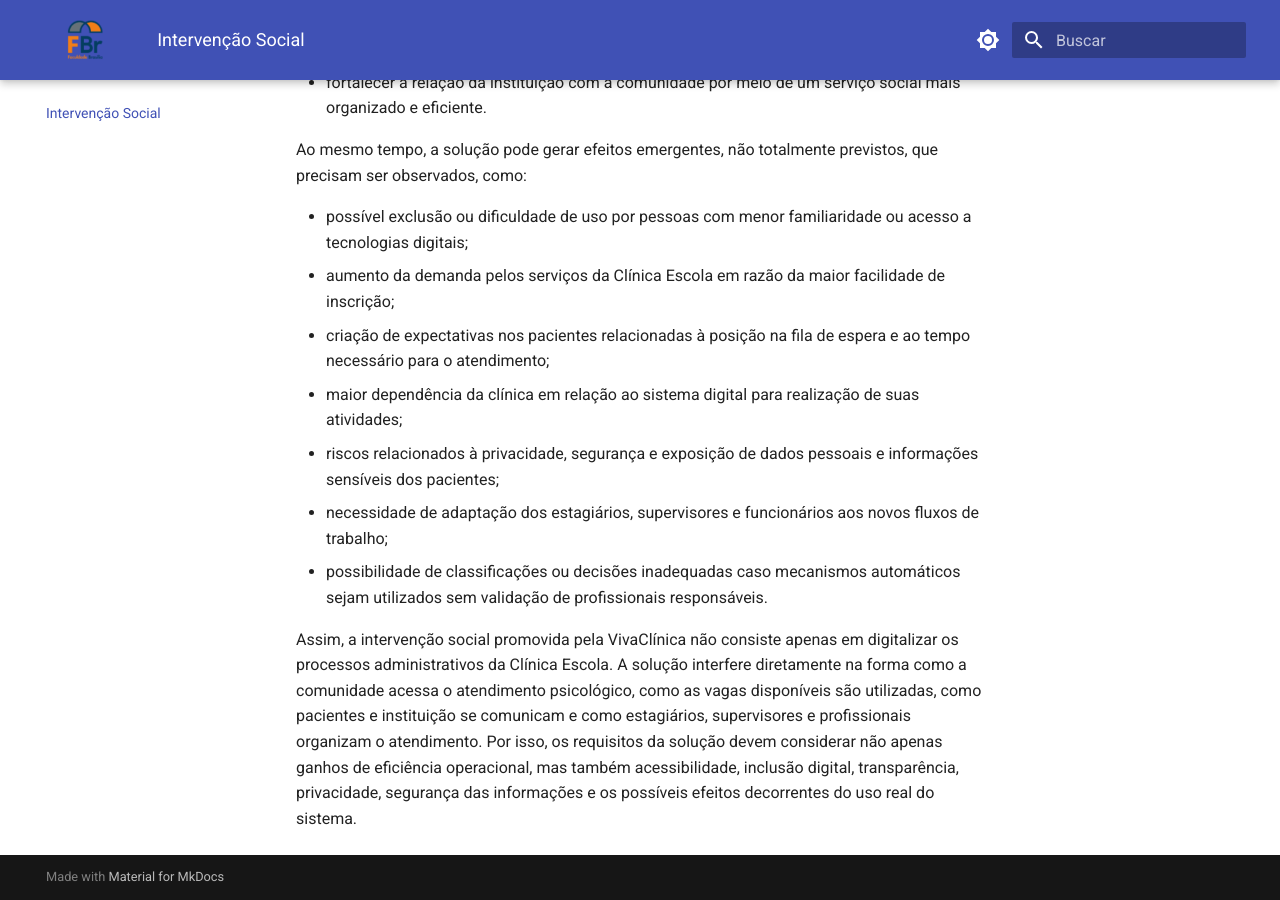
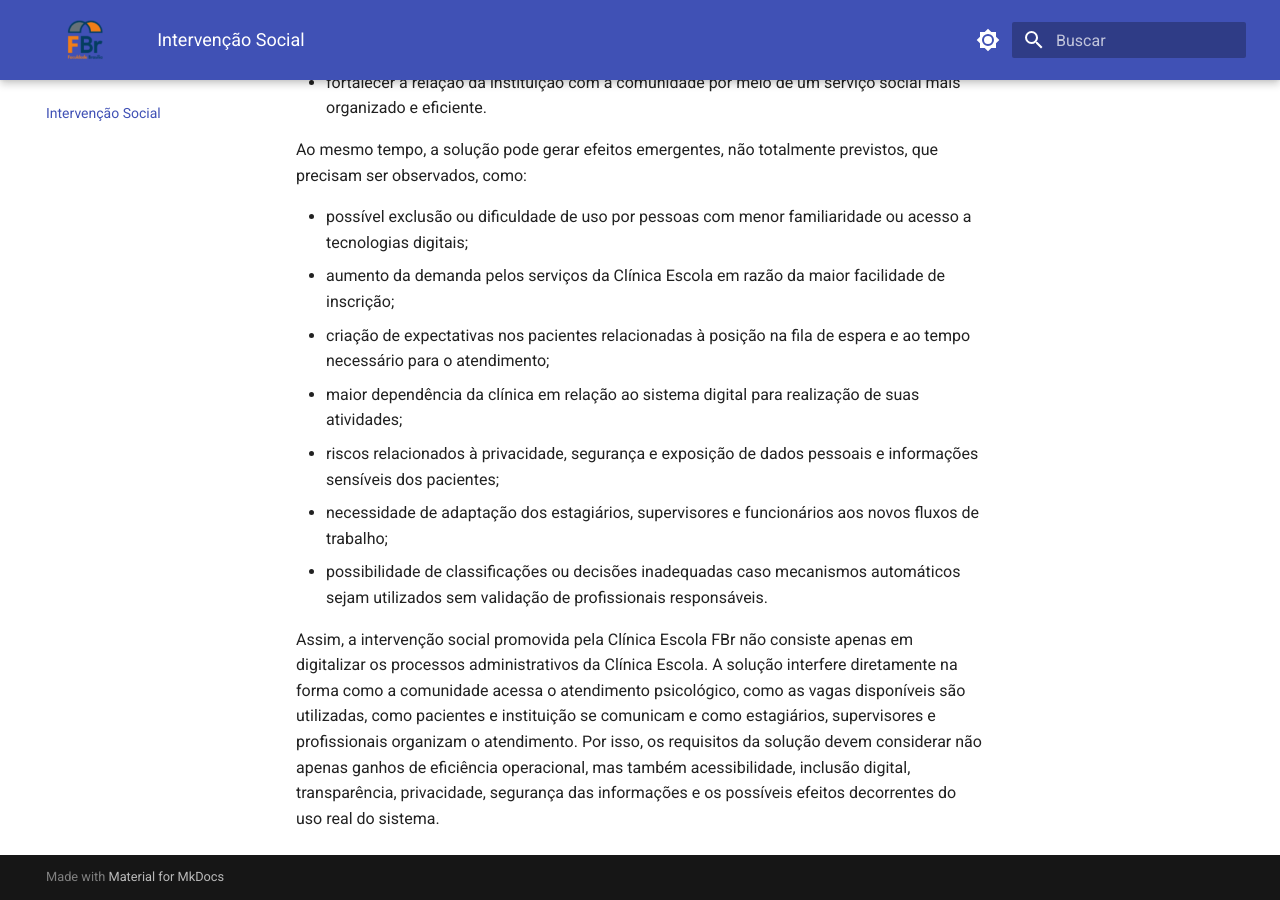
Before and after one commit to mdsreq-fga-unb/REQ-2026.2-T02-ClinicaEscolaFBr, an MkDocs documentation site: the page built from docs/intervencao-social.md, in a window 1280 px wide and 900 px high, scrolled down 772 px. Built offline with MkDocs 1.6.1 and Material for MkDocs 9.7.7, drawn with Linux system fonts in a browser that asks for light colours; some of the changed text lies outside the part shown.

Commit message:
docs: alteração do nome VivaClinica no ponto 3

```diff
--- a/docs/intervencao-social.md
+++ b/docs/intervencao-social.md
@@ -1,6 +1,6 @@
 # 3. Intervenção Social
 
-A solução VivaClínica tende a produzir uma intervenção social voltada à melhoria do acesso e da organização dos serviços de atendimento psicológico oferecidos pela Clínica Escola da FBr à comunidade, especialmente para pessoas que dependem desse serviço como alternativa de atendimento psicológico acessível. A solução também deverá modificar os fluxos de trabalho da clínica, tornando mais organizada a relação entre pacientes, estagiários, supervisores, coordenação e secretaria.
+A solução tende a produzir uma intervenção social voltada à melhoria do acesso e da organização dos serviços de atendimento psicológico oferecidos pela Clínica Escola da FBr à comunidade, especialmente para pessoas que dependem desse serviço como alternativa de atendimento psicológico acessível. A solução também deverá modificar os fluxos de trabalho da clínica, tornando mais organizada a relação entre pacientes, estagiários, supervisores, coordenação e secretaria.
 
 Entre os impactos pretendidos, destacam-se:
 
@@ -24,4 +24,4 @@ Ao mesmo tempo, a solução pode gerar efeitos emergentes, não totalmente previ
 - necessidade de adaptação dos estagiários, supervisores e funcionários aos novos fluxos de trabalho;
 - possibilidade de classificações ou decisões inadequadas caso mecanismos automáticos sejam utilizados sem validação de profissionais responsáveis.
 
-Assim, a intervenção social promovida pela VivaClínica não consiste apenas em digitalizar os processos administrativos da Clínica Escola. A solução interfere diretamente na forma como a comunidade acessa o atendimento psicológico, como as vagas disponíveis são utilizadas, como pacientes e instituição se comunicam e como estagiários, supervisores e profissionais organizam o atendimento. Por isso, os requisitos da solução devem considerar não apenas ganhos de eficiência operacional, mas também acessibilidade, inclusão digital, transparência, privacidade, segurança das informações e os possíveis efeitos decorrentes do uso real do sistema.
+Assim, a intervenção social promovida pela Clínica Escola FBr não consiste apenas em digitalizar os processos administrativos da Clínica Escola. A solução interfere diretamente na forma como a comunidade acessa o atendimento psicológico, como as vagas disponíveis são utilizadas, como pacientes e instituição se comunicam e como estagiários, supervisores e profissionais organizam o atendimento. Por isso, os requisitos da solução devem considerar não apenas ganhos de eficiência operacional, mas também acessibilidade, inclusão digital, transparência, privacidade, segurança das informações e os possíveis efeitos decorrentes do uso real do sistema.
```
